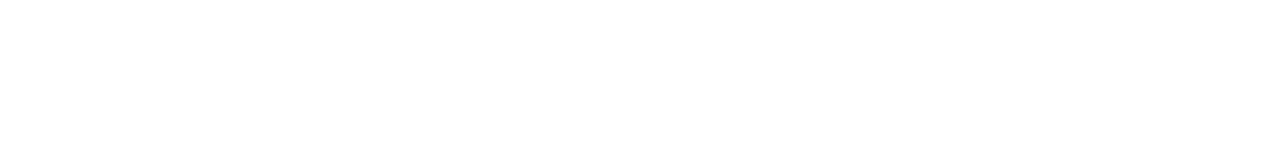
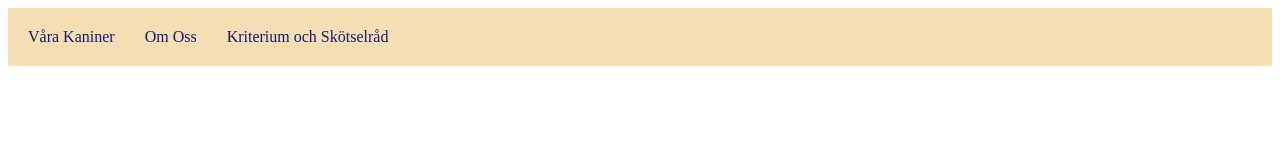
Before and after one commit to Neanos/linnea-winqvist-kaninadoption, a plain HTML site: page index.html in a window 1280 px wide. Drawn offline with Linux system fonts and the light colour scheme.

Commit message:
styling och header

```diff
--- a/index.html
+++ b/index.html
@@ -8,6 +8,12 @@
     <link rel="stylesheet" href="style.css">
 </head>
 <body>
-
+    <header>
+        <nav>
+            <a href="kaniner.html">Våra Kaniner</a>
+            <a href="organisation.html">Om Oss</a>
+            <a href="krav.html">Kriterium och Skötselråd</a>
+        </nav>
+    </header>
 </body>
 </html>
--- a/style.css
+++ b/style.css
@@ -0,0 +1,21 @@
+header{
+    padding: 20px;
+    display: flex;
+    justify-content: space-between;
+    align-items: center;
+    background-color:wheat;
+}
+
+nav{
+    display: flex;
+    gap: 30px;
+}
+
+nav a{
+    text-decoration: none;
+    color:midnightblue
+}
+
+a:hover{
+    color: skyblue;
+}
```
